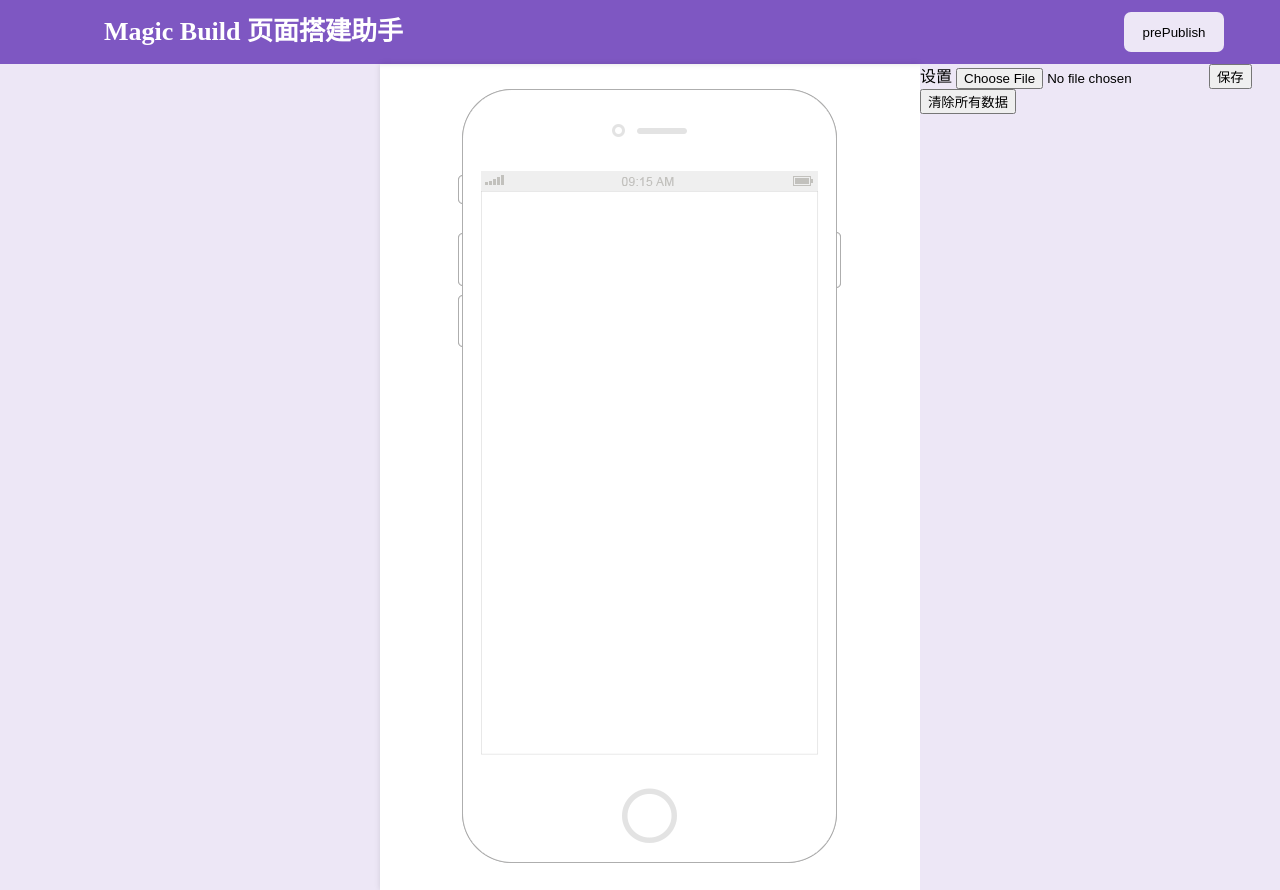
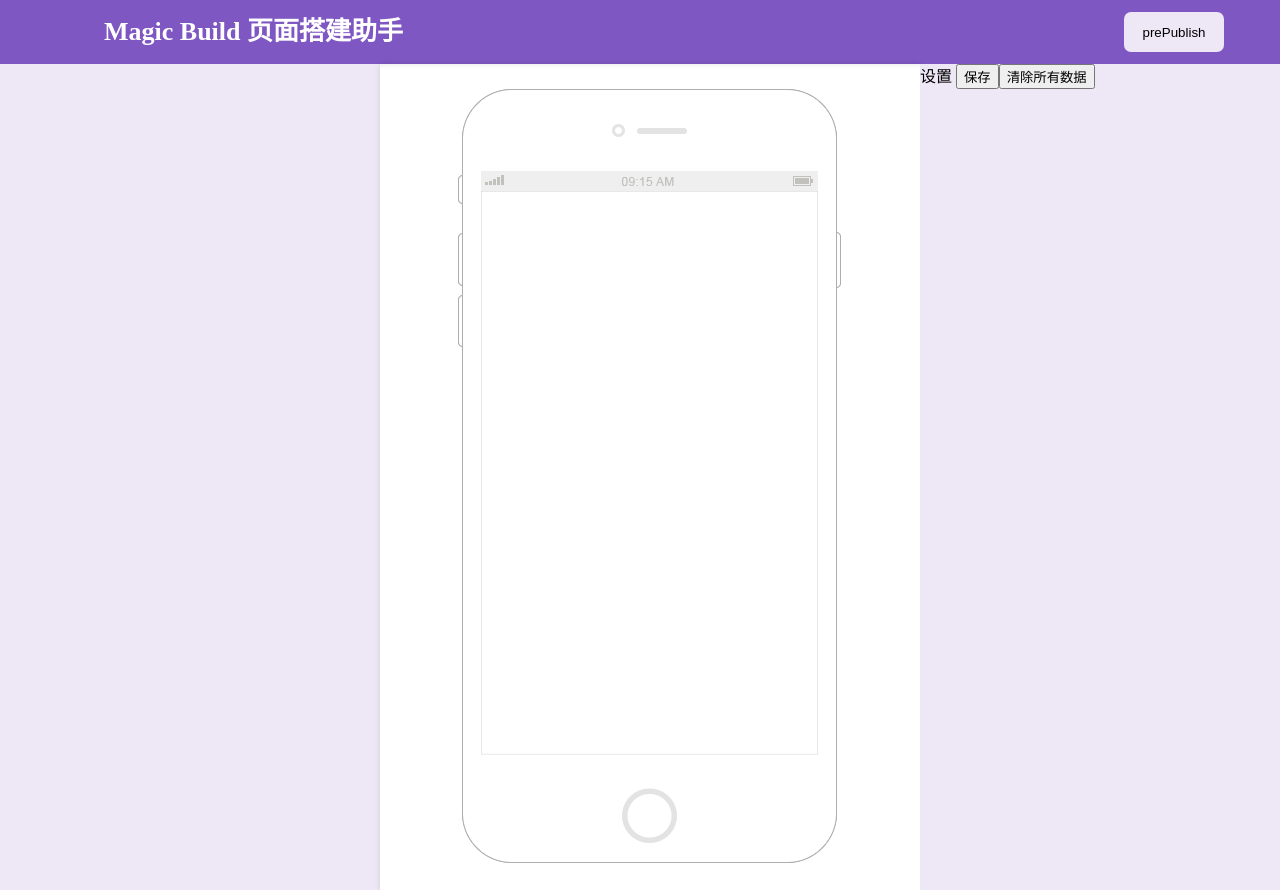
Before and after one commit to MullinsFan/magic-build, a Vue app: page / in a window 1280 px wide. Built offline with nearby package versions, Linux system fonts and the light colour scheme.

Commit message:
点击显示曾保存的数据

```diff
--- a/src/components/preview.vue
+++ b/src/components/preview.vue
@@ -100,7 +100,9 @@ export default {
       this.setCurrentComponent({ index, name, id })
       //引入组件相应的schema文件,存入本地
       this.schemaData = require('./modules/' + name + '/' + name + 'schema.json')
-      localStorage.setItem(`'${name}'` + id , JSON.stringify(this.schemaData))
+
+      let schema = JSON.parse(localStorage.getItem(`'${name}'` + id))
+      if(!schema) localStorage.setItem(`'${name}'` + id , JSON.stringify(this.schemaData))
       //触发show
     },
     //递归查找index
--- a/src/components/setting.vue
+++ b/src/components/setting.vue
@@ -26,7 +26,6 @@
         </li>
       </ul>
     </div>
-    <input type="file" name="">
     <button @click="handleSubmit">保存</button>
     <button @click="clearData">清除所有数据</button>
   </div>
@@ -71,12 +70,13 @@ function cloneDeep(obj) {
 export default {
   data() {
     return {
-      result: null,
-      once: true,
-      secRes: [],
-      secItems: [],
-      count: {},//存储不同组件的count
-      id: null,
+      // res: null, //jsonschema
+      result: null, //schema.properties
+      once: true, //showtable调用次数
+      secRes: [], //二级数据的数组
+      secItems: [], //二级数组中的数组
+      count: {}, //存储不同组件的count
+      id: null, //不同组件的不同id
     };
   },
   computed: {
@@ -90,26 +90,20 @@ export default {
       return this.pageData.preComponentList[index].data;
     },
     show() {
+      console.log("show")
       const vm = this
       let name = vm.currentComponent.name
       vm.id = vm.currentComponent.id
       //取出本地存储的组件相应的shcema文件
-      let res = JSON.parse(localStorage.getItem(`'${name}'` + vm.id))
-      if(res == null) return false
+      vm.res = JSON.parse(localStorage.getItem(`'${name}'` + vm.id))
+      if(vm.res == null) return false
       // localStorage.setItem(`'${name}'` + id, JSON.stringify(res))
 
-      vm.result = res.properties
-      vm.showTable()
-
-      return true
-    },
-  },
-  methods: {
-    ...mapActions([
-      'setComponentsData'
-    ]),
-    showTable() {
-      const vm = this
+      vm.result = vm.res.properties
+      // vm.showTable()
+      vm.secRes = JSON.parse(localStorage.getItem("table" + vm.id))
+      console.log("secRes")
+      if(vm.secRes == null) {
         for(let x in vm.result) {
           if(vm.result[x].type === "array") {
             //将二级数据转换成数组
@@ -130,20 +124,30 @@ export default {
             }
           }
         }
+      }
+
+      return true
     },
+  },
+  methods: {
+    ...mapActions([
+      'setComponentsData'
+    ]),
     delItems() {
-      const vm = this
-      let id = vm.id
-      if(vm.count[id] > 1) {
-        vm.count[id] = vm.count[id] - 1
-        vm.showTable()
+      let id = this.id
+      if(this.count[id] > 1) {
+        this.count[id] --
+        let secItems = cloneDeep(this.secItems)
+        this.secRes.pop(secItems)
+        localStorage.setItem("table" + this.id , JSON.stringify(this.secRes))
       }
     },
     addItems() {
-      const vm = this
-      let id = vm.id
-        vm.count[id] = vm.count[id] + 1
-        vm.showTable()
+      let id = this.id
+      this.count[id] ++
+      let secItems = cloneDeep(this.secItems)
+      this.secRes.push(secItems)
+      this.saveLocal()
     },
     clearData() {
       localStorage.clear()
@@ -176,11 +180,15 @@ export default {
           vm.data[x] = vm.result[x].val
         }
       }
-
+      vm.saveLocal()
       vm.setComponentsData({
         index: vm.currentComponent.index,
         data: vm.data
       })
+    },
+    saveLocal() {
+      localStorage.setItem(`'${this.currentComponent.name}'` + this.id , JSON.stringify(this.res))
+      localStorage.setItem("table" + this.id , JSON.stringify(this.secRes))
     }
   }
 };
```
Lines whose indentation alone changed are shown as unchanged.
